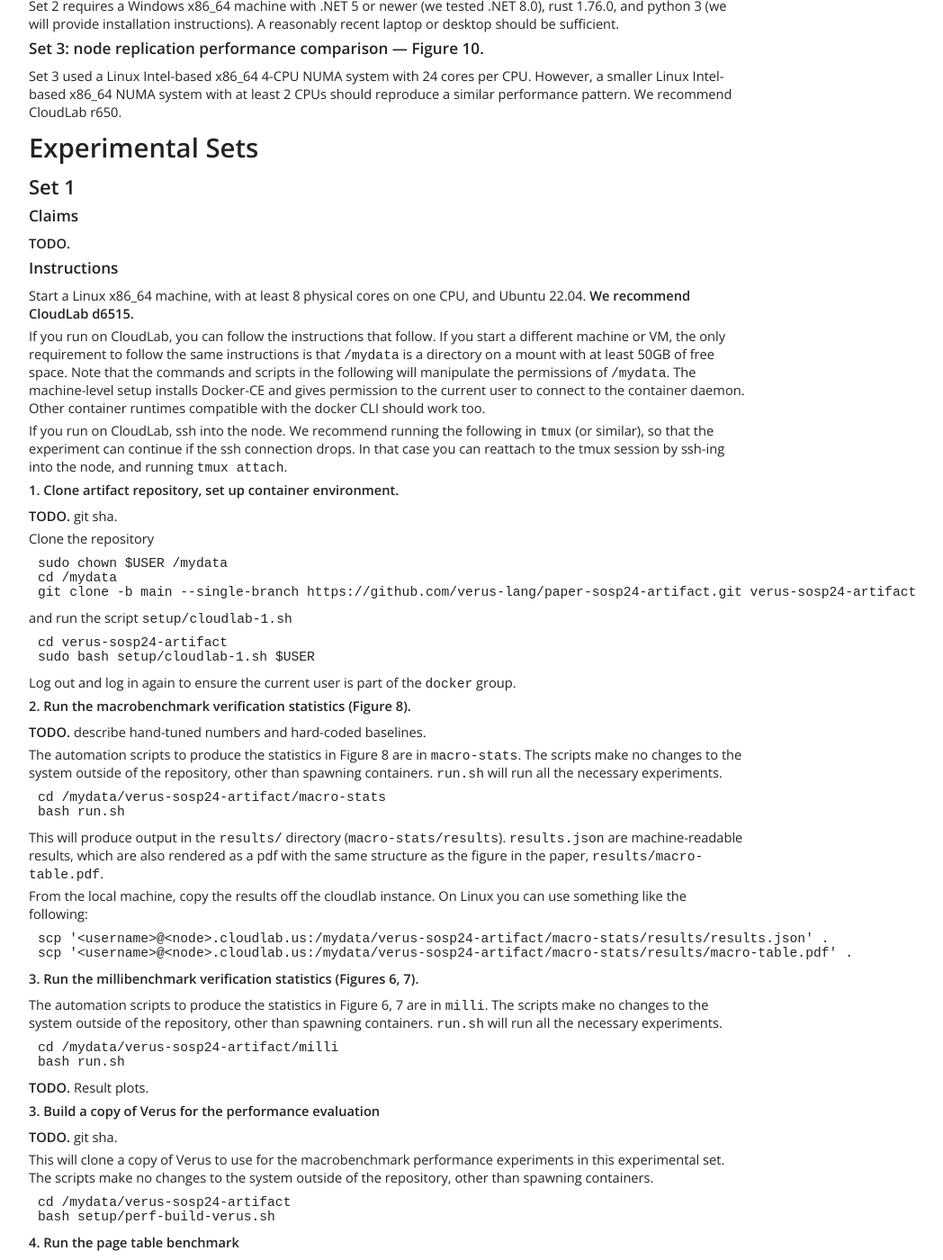
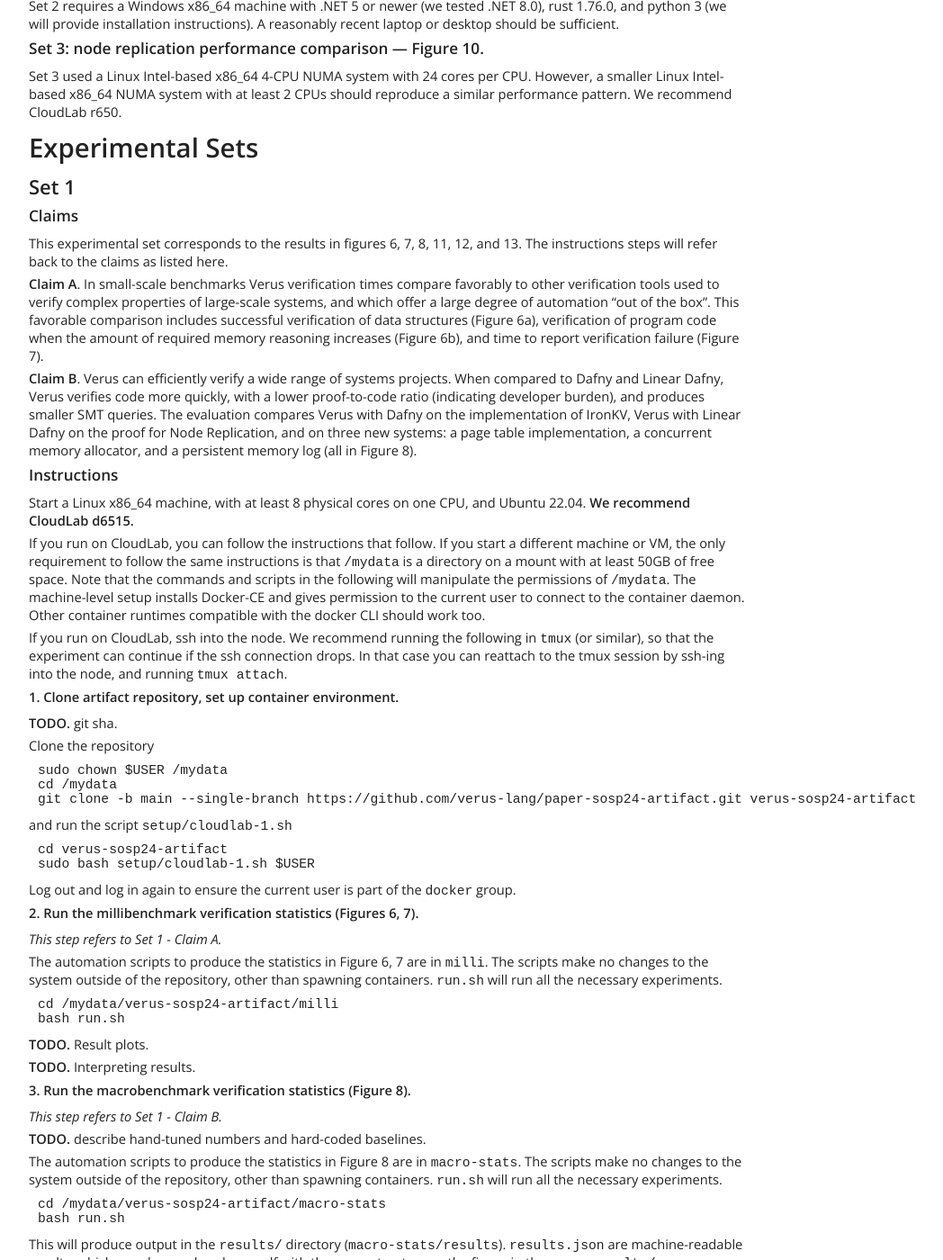
Before and after one commit to verus-lang/paper-sosp24-artifact, a Jekyll site: the page built from site/guide.md, in a window 1280 px wide and 1400 px high, scrolled down 493 px. Shown: the whole window at 90% size, without its empty margins (8-1056 px from the left). Built offline with Jekyll 4.4.1, drawn with Linux system fonts in a browser that asks for light colours; some of the changed text lies outside the part shown.

Commit message:
work on claims

````diff
--- a/site/guide.md
+++ b/site/guide.md
@@ -27,7 +27,22 @@ Set 3 used a Linux Intel-based x86_64 4-CPU NUMA system with 24 cores per CPU. H
 
 ### Claims
 
-**TODO.**
+This experimental set corresponds to the results in figures 6, 7, 8, 11, 12, and 13. The instructions steps will
+refer back to the claims as listed here.
+
+**Claim A**. In small-scale benchmarks
+Verus verification times compare favorably to other verification tools used to verify complex
+properties of large-scale systems, and which offer a large degree of automation "out of the box".
+This favorable comparison includes successful verification of data structures (Figure 6a), verification of
+program code when the amount of required memory reasoning increases (Figure 6b), and time to report verification
+failure (Figure 7).
+
+**Claim B**. Verus can efficiently verify a wide range of systems projects. When compared to Dafny and Linear Dafny,
+Verus verifies code more quickly, with a lower proof-to-code ratio (indicating developer burden),
+and produces smaller SMT queries.
+The evaluation compares Verus with Dafny on the implementation of IronKV, Verus with Linear Dafny on the proof for
+Node Replication, and on three new systems: a page table implementation, a concurrent memory allocator, and a persistent
+memory log (all in Figure 8).
 
 ### Instructions
 
@@ -64,13 +79,32 @@ sudo bash setup/cloudlab-1.sh $USER
 
 Log out and log in again to ensure the current user is part of the `docker` group.
 
-#### 2. Run the macrobenchmark verification statistics (Figure 8).
+#### 2. Run the millibenchmark verification statistics (Figures 6, 7).
+
+*This step refers to Set 1 - Claim A.*
+
+The automation scripts to produce the statistics in Figure 6, 7 are in `milli`.
+The scripts make no changes to the system outside of the repository, other than spawning
+containers. `run.sh` will run all the necessary experiments.
+
+```shell
+cd /mydata/verus-sosp24-artifact/milli
+bash run.sh
+```
+
+**TODO.** Result plots.
+
+**TODO.** Interpreting results.
+
+#### 3. Run the macrobenchmark verification statistics (Figure 8).
+
+*This step refers to Set 1 - Claim B.*
 
 **TODO.** describe hand-tuned numbers and hard-coded baselines.
 
 The automation scripts to produce the statistics in Figure 8 are in `macro-stats`.
 The scripts make no changes to the system outside of the repository, other than spawning
-containers.  `run.sh` will run all the necessary experiments.
+containers. `run.sh` will run all the necessary experiments.
 
 ```shell
 cd /mydata/verus-sosp24-artifact/macro-stats
@@ -88,18 +122,7 @@ scp '<username>@<node>.cloudlab.us:/mydata/verus-sosp24-artifact/macro-stats/res
 scp '<username>@<node>.cloudlab.us:/mydata/verus-sosp24-artifact/macro-stats/results/macro-table.pdf' .
 ```
 
-#### 3. Run the millibenchmark verification statistics (Figures 6, 7).
-
-The automation scripts to produce the statistics in Figure 6, 7 are in `milli`.
-The scripts make no changes to the system outside of the repository, other than spawning
-containers.  `run.sh` will run all the necessary experiments.
-
-```shell
-cd /mydata/verus-sosp24-artifact/milli
-bash run.sh
-```
-
-**TODO.** Result plots.
+**TODO.** Interpreting results.
 
 #### 3. Build a copy of Verus for the performance evaluation
 
````
